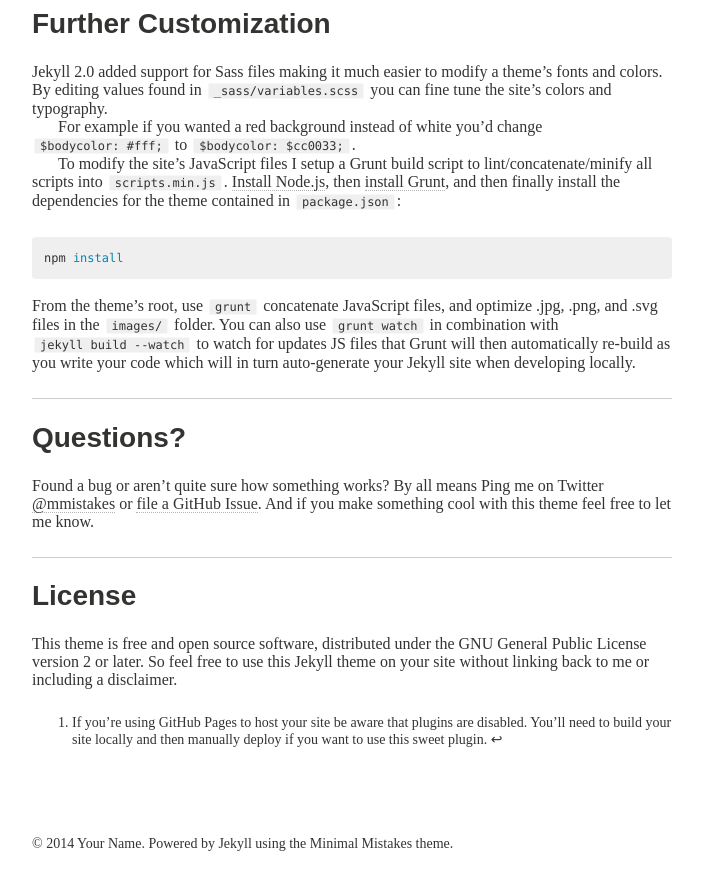
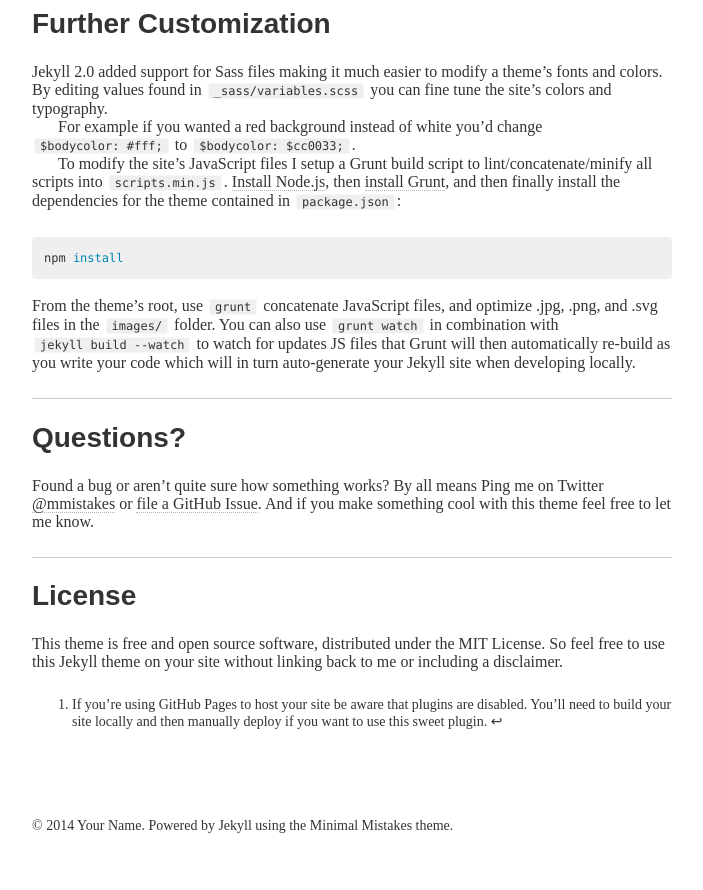
Before and after one commit to orenetar3/dgrtwo.github.com, a Jekyll site: the page built from theme-setup/index.md, in a window 1280 px wide and 900 px high, scrolled down 5521 px. Shown: the top 890 px of the window, without its empty margins (288-991 px from the left). Built offline with Jekyll 4.4.1, drawn with Linux system fonts in a browser that asks for light colours; nearby versions of some CDN libraries; some web fonts are replaced.

Commit message:
Update license

```diff
--- a/theme-setup/index.md
+++ b/theme-setup/index.md
@@ -268,4 +268,4 @@ Found a bug or aren't quite sure how something works? By all means Ping me on Tw
 
 ## License
 
-This theme is free and open source software, distributed under the GNU General Public License version 2 or later. So feel free to use this Jekyll theme on your site without linking back to me or including a disclaimer.
+This theme is free and open source software, distributed under the MIT License. So feel free to use this Jekyll theme on your site without linking back to me or including a disclaimer.
```
Also changed, not shown: 1 other file.
